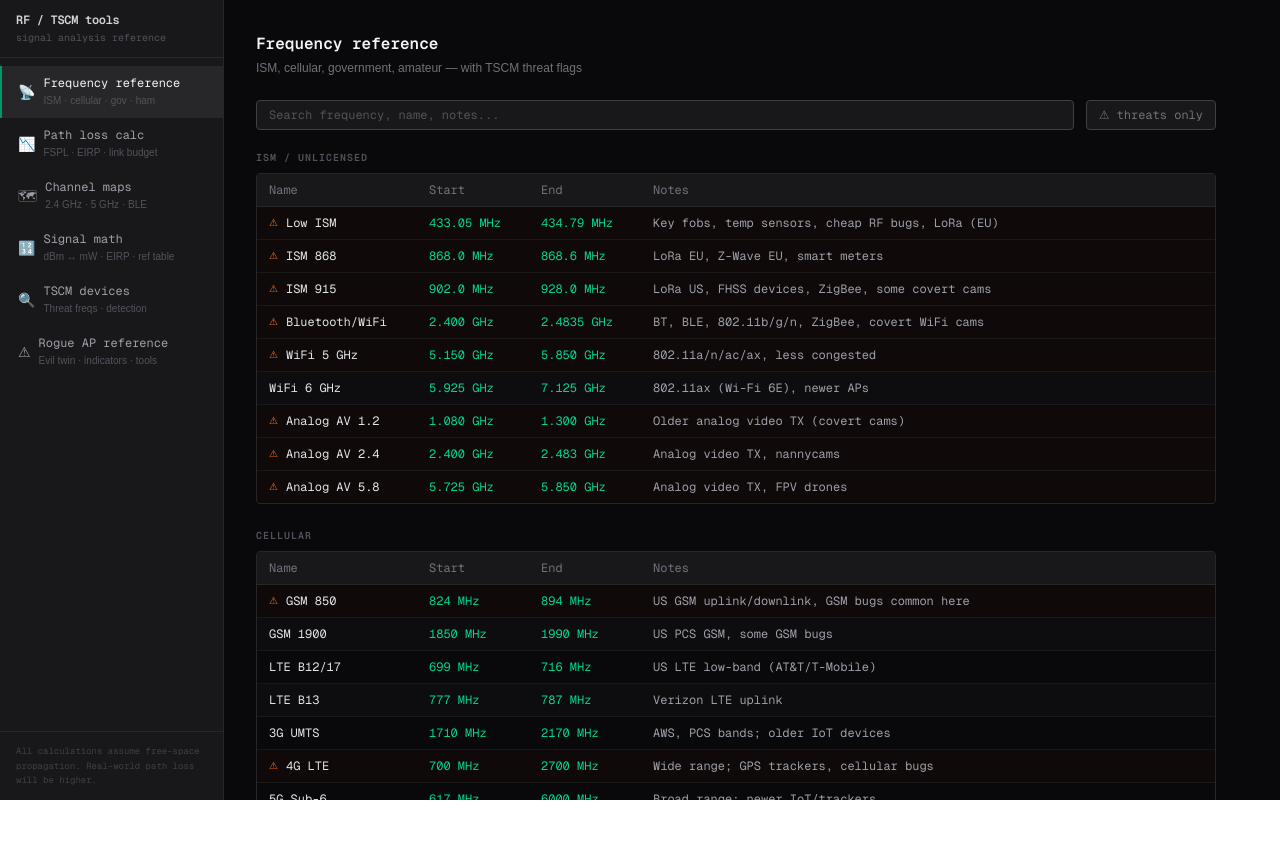
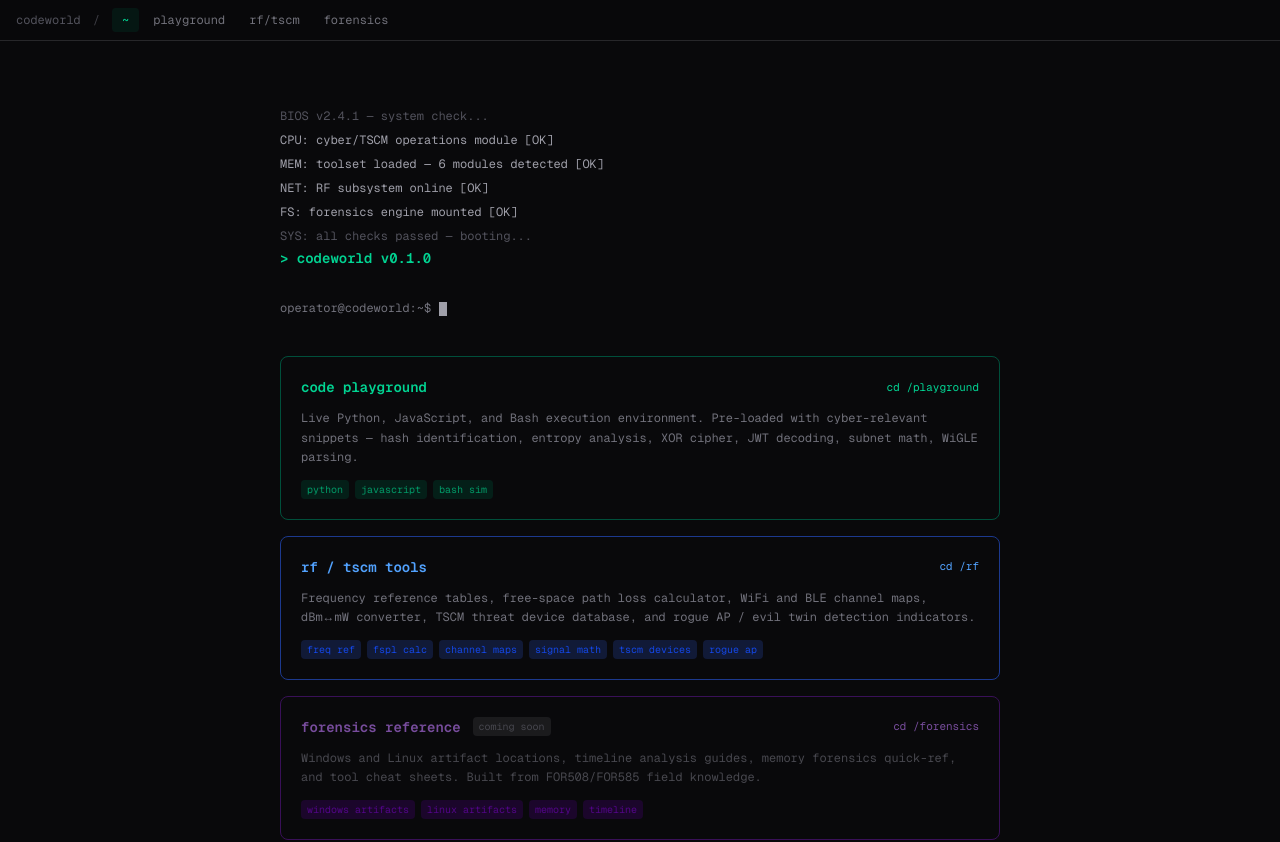
Before and after one commit to silvance/codeworld, a Next.js app: page / in a window 1280 px wide. Shown: the top 842 px of the page. Before the commit the page ends 800 px from the top, so only its background shows below. Built offline with nearby package versions, Linux system fonts and the light colour scheme.

Commit message:
add homepage and global nav

```diff
--- a/app/layout.tsx
+++ b/app/layout.tsx
@@ -1,33 +1,32 @@
-import type { Metadata } from "next";
-import { Geist, Geist_Mono } from "next/font/google";
-import "./globals.css";
-
-const geistSans = Geist({
-  variable: "--font-geist-sans",
-  subsets: ["latin"],
-});
+import type { Metadata } from 'next'
+import { Geist_Mono } from 'next/font/google'
+import './globals.css'
+import TopNav from '@/components/nav/TopNav'
 
 const geistMono = Geist_Mono({
-  variable: "--font-geist-mono",
-  subsets: ["latin"],
-});
+  variable: '--font-geist-mono',
+  subsets: ['latin'],
+})
 
 export const metadata: Metadata = {
-  title: "Create Next App",
-  description: "Generated by create next app",
-};
+  title: {
+    default:  'codeworld',
+    template: '%s | codeworld',
+  },
+  description: 'Tools for cyber, TSCM, and digital forensics operations',
+}
 
 export default function RootLayout({
   children,
-}: Readonly<{
-  children: React.ReactNode;
-}>) {
+}: {
+  children: React.ReactNode
+}) {
   return (
-    <html
-      lang="en"
-      className={`${geistSans.variable} ${geistMono.variable} h-full antialiased`}
-    >
-      <body className="min-h-full flex flex-col">{children}</body>
+    <html lang="en">
+      <body className={`${geistMono.variable} font-mono antialiased bg-zinc-950`}>
+        <TopNav />
+        {children}
+      </body>
     </html>
-  );
+  )
 }
--- a/app/page.tsx
+++ b/app/page.tsx
@@ -1,11 +1,200 @@
-import type { Metadata } from 'next'
-import RFPage from '@/components/rf/RFPage'
+'use client'
 
-export const metadata: Metadata = {
-  title: 'RF / TSCM Tools',
-  description: 'Frequency reference, path loss calculator, channel maps, signal math, and TSCM threat device reference',
+import { useState, useEffect } from 'react'
+import Link from 'next/link'
+
+const BOOT_LINES = [
+  { text: 'BIOS v2.4.1 — system check...', delay: 0 },
+  { text: 'CPU: cyber/TSCM operations module [OK]', delay: 120 },
+  { text: 'MEM: toolset loaded — 6 modules detected [OK]', delay: 240 },
+  { text: 'NET: RF subsystem online [OK]', delay: 360 },
+  { text: 'FS:  forensics engine mounted [OK]', delay: 480 },
+  { text: 'SYS: all checks passed — booting...', delay: 640 },
+  { text: '', delay: 800 },
+  { text: '> codeworld v0.1.0', delay: 900 },
+]
+
+const TOOLS = [
+  {
+    href:    '/playground',
+    label:   'code playground',
+    cmd:     'cd /playground',
+    desc:    'Live Python, JavaScript, and Bash execution environment. Pre-loaded with cyber-relevant snippets — hash identification, entropy analysis, XOR cipher, JWT decoding, subnet math, WiGLE parsing.',
+    tags:    ['python', 'javascript', 'bash sim'],
+    color:   'emerald',
+  },
+  {
+    href:    '/rf',
+    label:   'rf / tscm tools',
+    cmd:     'cd /rf',
+    desc:    'Frequency reference tables, free-space path loss calculator, WiFi and BLE channel maps, dBm↔mW converter, TSCM threat device database, and rogue AP / evil twin detection indicators.',
+    tags:    ['freq ref', 'fspl calc', 'channel maps', 'signal math', 'tscm devices', 'rogue ap'],
+    color:   'blue',
+  },
+  {
+    href:    '/forensics',
+    label:   'forensics reference',
+    cmd:     'cd /forensics',
+    desc:    'Windows and Linux artifact locations, timeline analysis guides, memory forensics quick-ref, and tool cheat sheets. Built from FOR508/FOR585 field knowledge.',
+    tags:    ['windows artifacts', 'linux artifacts', 'memory', 'timeline'],
+    color:   'purple',
+    wip:     true,
+  },
+]
+
+const colorMap: Record<string, { border: string; bg: string; text: string; tag: string; tagText: string; cmd: string }> = {
+  emerald: {
+    border:  'border-emerald-900 hover:border-emerald-700',
+    bg:      'hover:bg-emerald-950/20',
+    text:    'text-emerald-400',
+    tag:     'bg-emerald-950/60',
+    tagText: 'text-emerald-600',
+    cmd:     'text-emerald-400',
+  },
+  blue: {
+    border:  'border-blue-900 hover:border-blue-700',
+    bg:      'hover:bg-blue-950/20',
+    text:    'text-blue-400',
+    tag:     'bg-blue-950/60',
+    tagText: 'text-blue-700',
+    cmd:     'text-blue-400',
+  },
+  purple: {
+    border:  'border-purple-900 hover:border-purple-700',
+    bg:      'hover:bg-purple-950/20',
+    text:    'text-purple-400',
+    tag:     'bg-purple-950/60',
+    tagText: 'text-purple-700',
+    cmd:     'text-purple-400',
+  },
 }
 
-export default function RFToolsPage() {
-  return <RFPage />
+export default function HomePage() {
+  const [visibleLines, setVisibleLines] = useState(0)
+  const [showTools, setShowTools]       = useState(false)
+  const [typed, setTyped]               = useState('')
+  const [cursorOn, setCursorOn]         = useState(true)
+
+  // Boot sequence
+  useEffect(() => {
+    BOOT_LINES.forEach((line, i) => {
+      setTimeout(() => {
+        setVisibleLines(i + 1)
+        if (i === BOOT_LINES.length - 1) {
+          setTimeout(() => setShowTools(true), 300)
+        }
+      }, line.delay)
+    })
+  }, [])
+
+  // Cursor blink
+  useEffect(() => {
+    const id = setInterval(() => setCursorOn(c => !c), 530)
+    return () => clearInterval(id)
+  }, [])
+
+  // Typewriter for the prompt line
+  const PROMPT = 'operator@codeworld:~$ '
+  useEffect(() => {
+    if (!showTools) return
+    let i = 0
+    const id = setInterval(() => {
+      setTyped(PROMPT.slice(0, i + 1))
+      i++
+      if (i >= PROMPT.length) clearInterval(id)
+    }, 38)
+    return () => clearInterval(id)
+  }, [showTools])
+
+  return (
+    <div className="min-h-screen bg-zinc-950 text-zinc-300 font-mono">
+
+      {/* Top padding for fixed nav */}
+      <div className="pt-10" />
+
+      <div className="max-w-3xl mx-auto px-6 py-16">
+
+        {/* Boot sequence */}
+        <div className="mb-8 text-xs leading-6">
+          {BOOT_LINES.slice(0, visibleLines).map((line, i) => (
+            <div key={i} className={`${
+              line.text.startsWith('>')      ? 'text-emerald-400 font-semibold text-sm' :
+              line.text.includes('[OK]')     ? 'text-zinc-400' :
+              line.text === ''              ? '' :
+              'text-zinc-600'
+            }`}>
+              {line.text}
+            </div>
+          ))}
+        </div>
+
+        {/* Prompt line */}
+        {showTools && (
+          <div className="text-xs mb-10 text-zinc-500">
+            {typed}
+            <span className={`inline-block w-2 h-3.5 bg-zinc-400 align-middle ml-px transition-opacity ${cursorOn ? 'opacity-100' : 'opacity-0'}`} />
+          </div>
+        )}
+
+        {/* Tool cards */}
+        {showTools && (
+          <div className="space-y-4">
+            {TOOLS.map(tool => {
+              const c = colorMap[tool.color]
+              const card = (
+                <div className={`
+                  border rounded-lg p-5 transition-all duration-200 cursor-pointer
+                  ${c.border} ${c.bg}
+                  ${tool.wip ? 'opacity-60' : ''}
+                `}>
+                  {/* Header */}
+                  <div className="flex items-center justify-between mb-3">
+                    <div className="flex items-center gap-3">
+                      <span className={`text-sm font-semibold ${c.text}`}>{tool.label}</span>
+                      {tool.wip && (
+                        <span className="text-[10px] px-1.5 py-0.5 bg-zinc-800 text-zinc-500 rounded">
+                          coming soon
+                        </span>
+                      )}
+                    </div>
+                    <span className={`text-[11px] ${c.cmd}`}>{tool.cmd}</span>
+                  </div>
+
+                  {/* Description */}
+                  <p className="text-xs text-zinc-500 leading-relaxed mb-3">
+                    {tool.desc}
+                  </p>
+
+                  {/* Tags */}
+                  <div className="flex flex-wrap gap-1.5">
+                    {tool.tags.map(tag => (
+                      <span key={tag} className={`text-[10px] px-1.5 py-0.5 rounded ${c.tag} ${c.tagText}`}>
+                        {tag}
+                      </span>
+                    ))}
+                  </div>
+                </div>
+              )
+
+              return tool.wip ? (
+                <div key={tool.href}>{card}</div>
+              ) : (
+                <Link key={tool.href} href={tool.href} className="block">
+                  {card}
+                </Link>
+              )
+            })}
+          </div>
+        )}
+
+        {/* Footer */}
+        {showTools && (
+          <div className="mt-12 text-[11px] text-zinc-700 border-t border-zinc-900 pt-4">
+            tools for cyber · tscm · digital forensics — built for ops, not demos
+          </div>
+        )}
+
+      </div>
+    </div>
+  )
 }
--- /dev/null
+++ b/components/nav/TopNav.tsx
@@ -0,0 +1,35 @@
+'use client'
+
+import Link from 'next/link'
+import { usePathname } from 'next/navigation'
+
+const LINKS = [
+  { href: '/',            label: '~' },
+  { href: '/playground',  label: 'playground' },
+  { href: '/rf',          label: 'rf/tscm' },
+  { href: '/forensics',   label: 'forensics' },
+]
+
+export default function TopNav() {
+  const pathname = usePathname()
+
+  return (
+    <nav className="fixed top-0 left-0 right-0 z-50 flex items-center gap-1 px-4 py-2 bg-zinc-950/90 backdrop-blur border-b border-zinc-800">
+      <span className="text-zinc-600 font-mono text-xs mr-2">codeworld</span>
+      <span className="text-zinc-700 font-mono text-xs mr-2">/</span>
+      {LINKS.map(link => (
+        <Link
+          key={link.href}
+          href={link.href}
+          className={`px-2.5 py-1 text-xs font-mono rounded transition-colors ${
+            pathname === link.href
+              ? 'text-emerald-400 bg-emerald-950/40'
+              : 'text-zinc-500 hover:text-zinc-200 hover:bg-zinc-800/60'
+          }`}
+        >
+          {link.label}
+        </Link>
+      ))}
+    </nav>
+  )
+}
```
